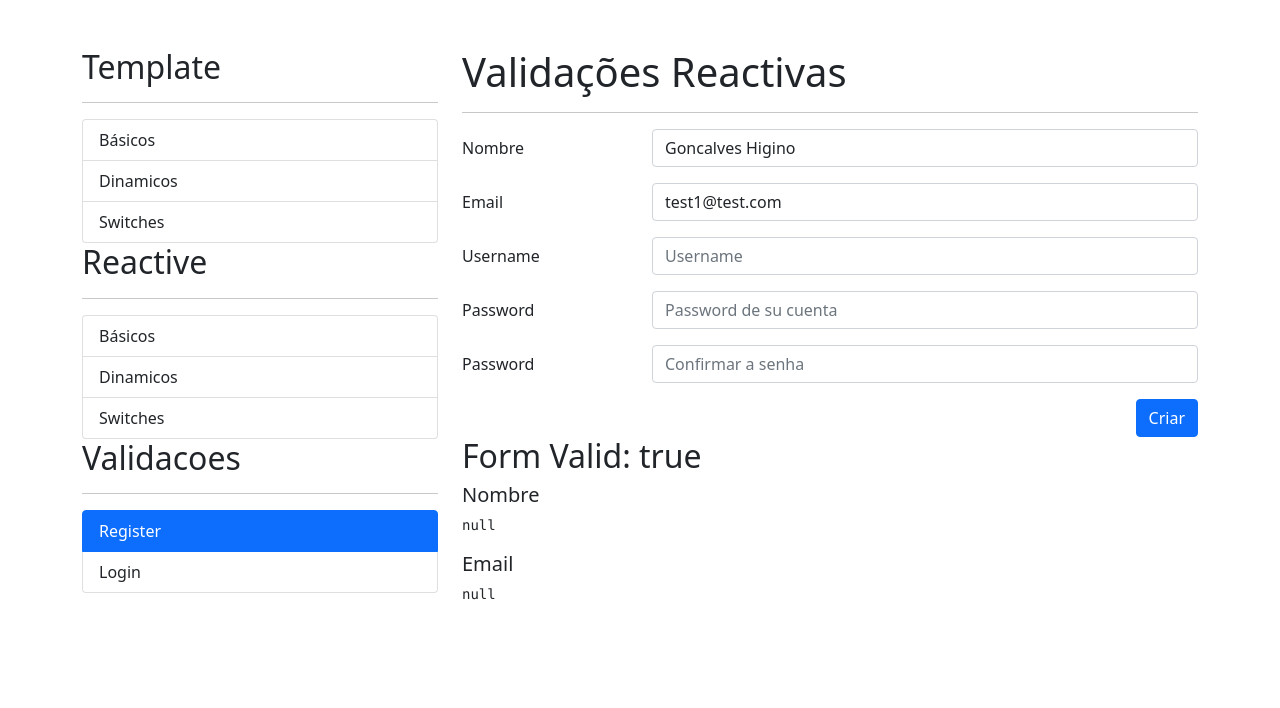
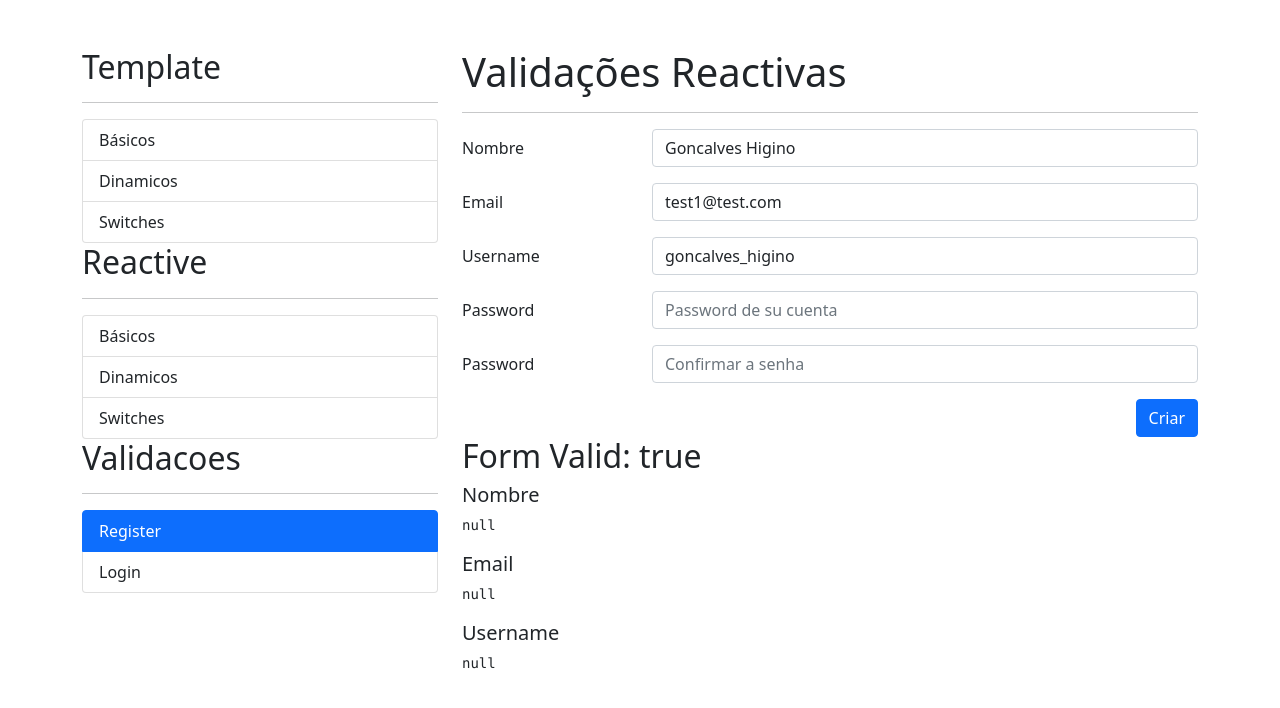
Before and after one commit to goncalveshigino/Angular-Form, an Angular app: page /template/basicos in a window 1280 px wide. Both pictures are taken after a click on the item "Register". Shown: the top 708 px of the page. Built offline with nearby package versions, Linux system fonts and the light colour scheme.

Commit message:
personalizar

```diff
--- a/src/app/auth/pages/register/register.component.html
+++ b/src/app/auth/pages/register/register.component.html
@@ -58,7 +58,13 @@
 
                 <input type="text"
                        class="form-control"
+                       formControlName="username"
                        placeholder="Username">
+
+                       <span class="form-text text-danger"
+                             *ngIf="validarCampos('username')">
+                         O username nao pode ser strider
+                       </span>
 
             </div>
 
@@ -118,3 +124,6 @@
 
 <h5>Email</h5>
 <pre>{{ miFormulario.controls.email.errors | json }}</pre>
+
+<h5>Username</h5>
+<pre>{{ miFormulario.controls.username.errors | json }}</pre>
--- a/src/app/auth/pages/register/register.component.ts
+++ b/src/app/auth/pages/register/register.component.ts
@@ -1,5 +1,5 @@
 import { Component, OnInit } from '@angular/core';
-import { FormBuilder, FormGroup, Validators } from '@angular/forms';
+import { FormBuilder, FormControl, FormGroup, Validators } from '@angular/forms';
 
 @Component({
   selector: 'app-register',
@@ -13,9 +13,25 @@
   nombreApelidoPattern: string = '([a-zA-Z]+) ([a-zA-Z]+)';
   emailPattern: string = "^[a-z0-9._%+-]+@[a-z0-9.-]+\\.[a-z]{2,4}$";
 
+  noPuedeSerStrider(control: FormControl) {
+
+    const valor: string = control.value?.trim().toLowerCase();
+
+    if (valor === 'strider') {
+      return {
+        noStrider: true
+      }
+    }
+     console.log( valor)
+    return null;
+
+  }
+
+
   miFormulario: FormGroup = this.fb.group({
     nombre: ['', [Validators.required, Validators.pattern(this.nombreApelidoPattern)]],
-    email: ['', [Validators.required, Validators.pattern( this.emailPattern)]]
+    email: ['', [Validators.required, Validators.pattern(this.emailPattern)]],
+    username: ['', [Validators.required, this.noPuedeSerStrider]]
   });
 
 
@@ -33,7 +49,6 @@
 
     console.log(this.miFormulario.value);
 
-
     this.miFormulario.markAllAsTouched();
 
   }
@@ -42,7 +57,8 @@
 
     this.miFormulario.reset({
       nombre: 'Goncalves Higino',
-      email: 'test1@test.com'
+      email: 'test1@test.com',
+      username: 'goncalves_higino'
     })
   }
 
```
